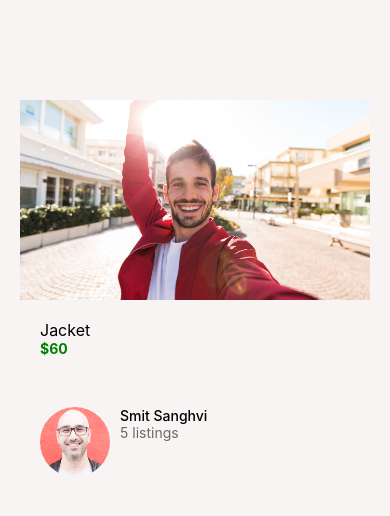
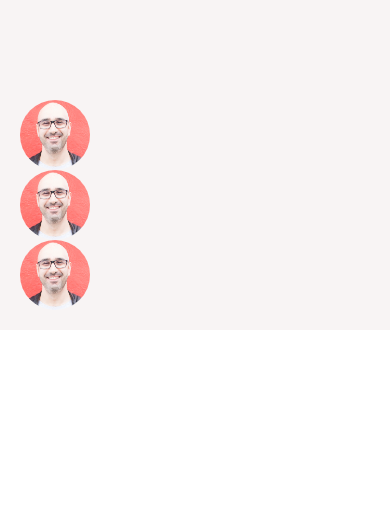
Before and after one commit to smitsanghvi21/marketplace-app, a React Native app: screen / in a window 390 px wide. Shown: the top 516 px of the page. Built offline with nearby package versions, Linux system fonts and the light colour scheme.

Commit message:
add message screen

```diff
--- a/App.js
+++ b/App.js
@@ -1,28 +1,28 @@
-import { StatusBar } from "expo-status-bar";
-import React from "react";
-import { StyleSheet, Text, View } from "react-native";
+import { StatusBar } from 'expo-status-bar'
+import React from 'react'
+import { StyleSheet, Text, View } from 'react-native'
 
 //screens
-import Welcome from "./app/screens/Welcome";
-import ViewImage from "./app/screens/ViewImage";
-import ListDetails from "./app/screens/ListDetails";
-
+import Welcome from './app/screens/Welcome'
+import ViewImage from './app/screens/ViewImage'
+import ListDetails from './app/screens/ListDetails'
+import Message from './app/screens/Message'
 //components
-import AppText from "./app/components/AppText";
-import ReusableButton from "./app/components/ReusableButton";
-import Card from "./app/components/Card";
-export default function App() {
+import AppText from './app/components/AppText'
+import ReusableButton from './app/components/ReusableButton'
+import Card from './app/components/Card'
+export default function App () {
   return (
     <View style={styles.container}>
-      <ListDetails/>
+      <Message />
     </View>
-  );
+  )
 }
 
 const styles = StyleSheet.create({
   container: {
-    backgroundColor: "#f8f4f4",
+    backgroundColor: '#f8f4f4',
     padding: 20,
-    paddingTop: 100,
-  },
-});
+    paddingTop: 100
+  }
+})
--- /dev/null
+++ b/app/screens/Message.js
@@ -0,0 +1,44 @@
+import React from 'react'
+import { View, Text, StyleSheet, FlatList } from 'react-native'
+
+import ListItem from '../components/ListItem'
+export default function Message () {
+  const messages = [
+    {
+      id: 1,
+      title: 'T1',
+      description: 'D2',
+      image: require('../assets/mosh.jpg')
+    },
+    {
+      id: 2,
+      title: 'T2',
+      description: 'D2',
+      image: require('../assets/mosh.jpg')
+    },
+    {
+      id: 3,
+      title: 'T3',
+      description: 'D3',
+      image: require('../assets/mosh.jpg')
+    }
+  ]
+  return (
+    <View>
+      <FlatList
+        data={messages}
+        keyExtractor={messages => messages.id.toString()}
+        renderItem={({ item }) => (
+          <ListItem
+            title={item.title}
+            description={item.description}
+            image={item.image}
+          />
+        )}
+      />
+      <FlatList />
+    </View>
+  )
+}
+
+const styles = StyleSheet.create({})
```
